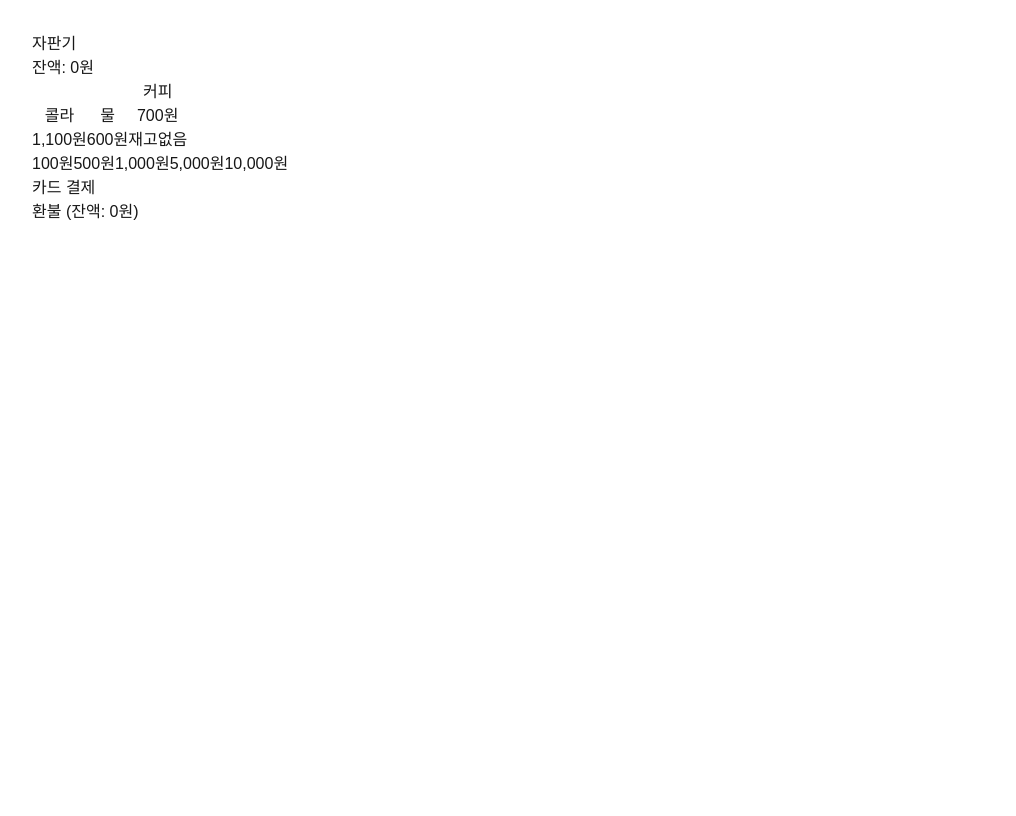
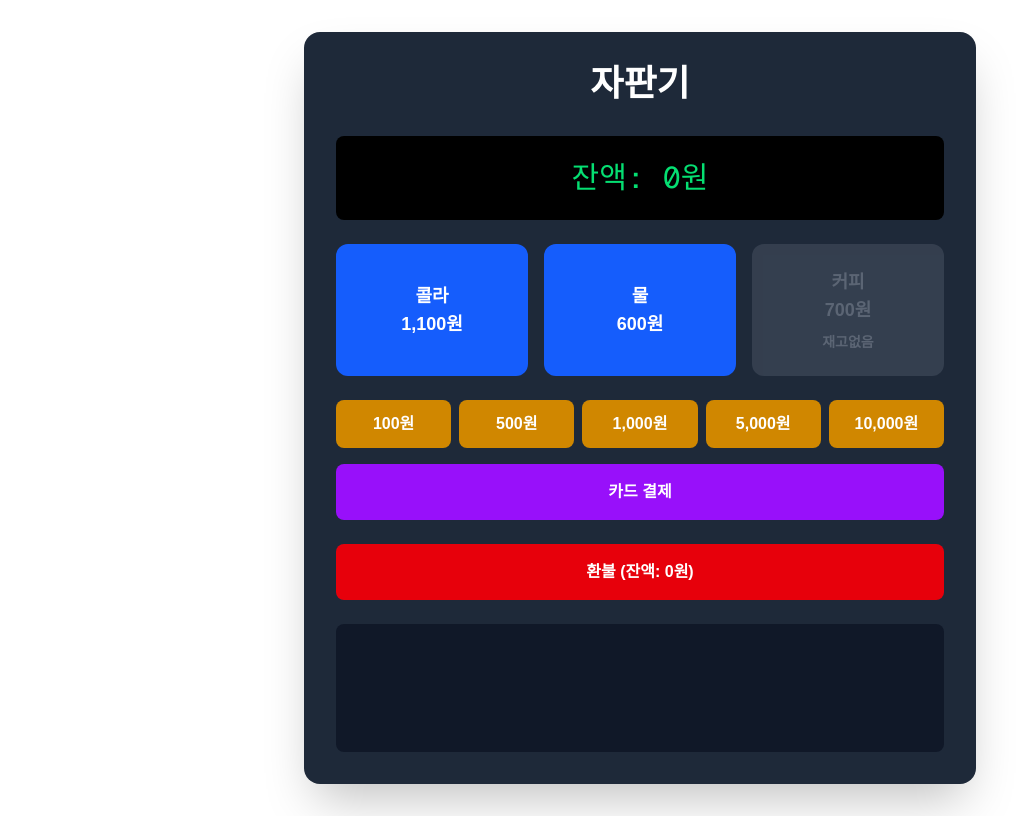
Before and after one commit to hetarho/haeram-vending-machine, a Next.js app: page / in a window 1280 px wide. Shown: the whole page, without its empty margins (0-1016 px from the left). Built offline with nearby package versions, Linux system fonts and the light colour scheme.

Commit message:
feat: Implement task009 - Apply Tailwind CSS styling to vending machine UI

```diff
--- a/src/components/DispensingArea.tsx
+++ b/src/components/DispensingArea.tsx
@@ -5,9 +5,9 @@ type Props = {
 
 export function DispensingArea({ isDispensing, drinkName }: Props) {
   return (
-    <div className="dispensing-area">
+    <div className="bg-gray-900 rounded-lg p-8 min-h-32 flex items-center justify-center">
       {isDispensing && drinkName && (
-        <div className="dispensing-animation">
+        <div className="text-white text-xl animate-bounce">
           {drinkName} 배출 중...
         </div>
       )}
--- a/src/components/DisplayPanel.tsx
+++ b/src/components/DisplayPanel.tsx
@@ -5,11 +5,11 @@ type Props = {
 
 export function DisplayPanel({ balance, errorMessage }: Props) {
   return (
-    <div>
+    <div className="bg-black text-green-400 font-mono text-3xl p-6 rounded-lg mb-6 text-center">
       {errorMessage ? (
-        <div className="error">{errorMessage}</div>
+        <div className="text-red-500">{errorMessage}</div>
       ) : (
-        <div className="balance">잔액: {balance.toLocaleString()}원</div>
+        <div>잔액: {balance.toLocaleString()}원</div>
       )}
     </div>
   );
--- a/src/components/PaymentButtons.tsx
+++ b/src/components/PaymentButtons.tsx
@@ -8,20 +8,23 @@ const CASH_AMOUNTS = [100, 500, 1000, 5000, 10000];
 
 export function PaymentButtons({ onInsertCash, onInsertCard, canInsertCash }: Props) {
   return (
-    <div className="payment-buttons">
-      <div className="cash-buttons">
+    <div className="space-y-4 mb-6">
+      <div className="grid grid-cols-5 gap-2">
         {CASH_AMOUNTS.map((amount) => (
           <button
             key={amount}
             onClick={() => onInsertCash(amount)}
             disabled={!canInsertCash}
-            className="cash-button"
+            className="bg-yellow-600 hover:bg-yellow-700 text-white font-bold py-3 rounded-lg disabled:opacity-50 disabled:cursor-not-allowed transition-all"
           >
             {amount.toLocaleString()}원
           </button>
         ))}
       </div>
-      <button onClick={onInsertCard} className="card-button">
+      <button
+        onClick={onInsertCard}
+        className="w-full bg-purple-600 hover:bg-purple-700 text-white font-bold py-4 rounded-lg transition-all"
+      >
         카드 결제
       </button>
     </div>
--- a/src/components/ProductButton.tsx
+++ b/src/components/ProductButton.tsx
@@ -7,16 +7,31 @@ type Props = {
 };
 
 export function ProductButton({ product, buttonState, onClick }: Props) {
+  const getButtonClassName = () => {
+    const baseClass = 'w-full p-6 rounded-xl text-lg font-bold transition-all duration-200';
+
+    if (buttonState === 'disabled') {
+      return `${baseClass} bg-gray-600 text-gray-400 cursor-not-allowed opacity-50`;
+    }
+    if (buttonState === 'active') {
+      return `${baseClass} bg-blue-600 hover:bg-blue-700 text-white`;
+    }
+    if (buttonState === 'purchasable') {
+      return `${baseClass} bg-green-500 hover:bg-green-600 text-white ring-4 ring-green-300 scale-105`;
+    }
+    return baseClass;
+  };
+
   return (
     <button
       onClick={onClick}
-      className={`product-button ${buttonState}`}
+      className={getButtonClassName()}
       data-state={buttonState}
     >
       <div className="product-name">{product.name}</div>
       <div className="product-price">{product.price.toLocaleString()}원</div>
       {buttonState === 'disabled' && (
-        <div className="out-of-stock">재고없음</div>
+        <div className="out-of-stock text-sm mt-2">재고없음</div>
       )}
     </button>
   );
--- a/src/components/ProductButtons.tsx
+++ b/src/components/ProductButtons.tsx
@@ -18,7 +18,7 @@ export function ProductButtons({
   onSelectDrink,
 }: Props) {
   return (
-    <div className="product-buttons">
+    <div className="grid grid-cols-3 gap-4 mb-6">
       {products.map((product) => {
         const buttonState = getButtonState(
           product,
--- a/src/components/RefundButton.tsx
+++ b/src/components/RefundButton.tsx
@@ -7,7 +7,7 @@ export function RefundButton({ onRefund, balance }: Props) {
   return (
     <button
       onClick={onRefund}
-      className="refund-button"
+      className="w-full bg-red-600 hover:bg-red-700 text-white font-bold py-4 rounded-lg mb-6 transition-all"
     >
       환불 (잔액: {balance.toLocaleString()}원)
     </button>
--- a/src/components/VendingMachineContainer.tsx
+++ b/src/components/VendingMachineContainer.tsx
@@ -25,8 +25,8 @@ export function VendingMachineContainer({ initialData }: Props) {
   } = useVendingMachine(initialData);
 
   return (
-    <div className="vending-machine">
-      <h1>자판기</h1>
+    <div className="max-w-2xl mx-auto bg-gray-800 rounded-2xl p-8 shadow-2xl">
+      <h1 className="text-4xl font-bold text-white text-center mb-8">자판기</h1>
 
       <DisplayPanel
         balance={context.balance}
```
